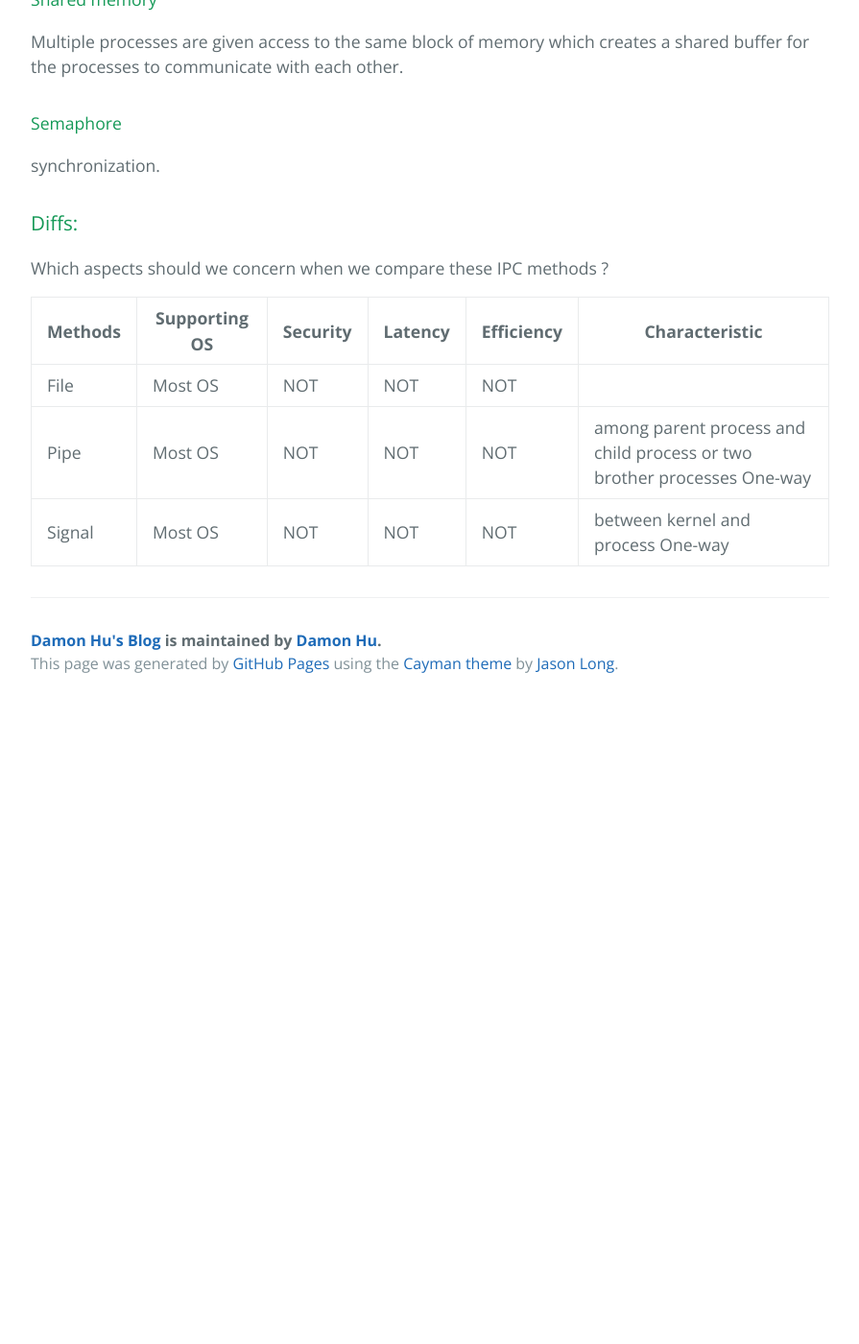
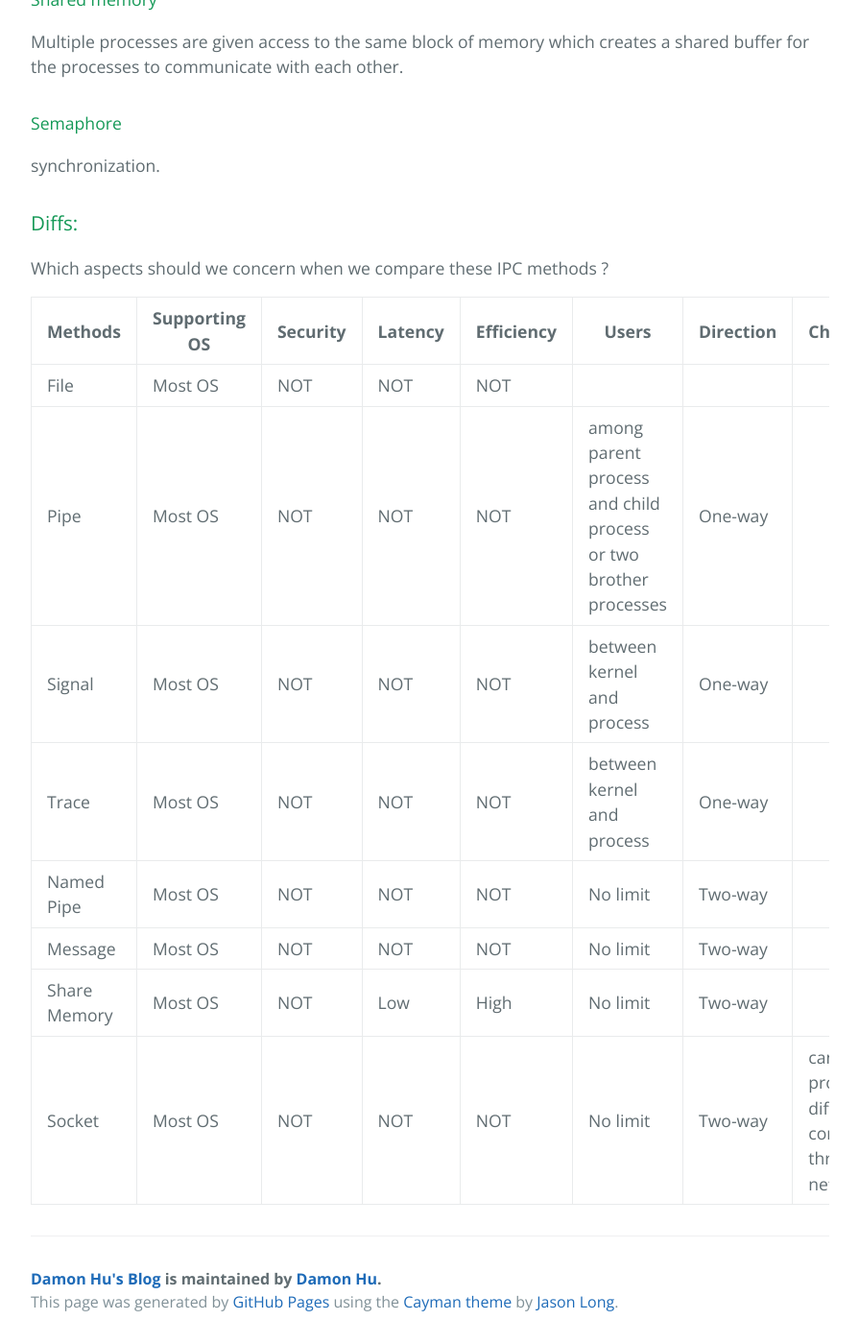
Before and after one commit to dreamhb/dreamhb.github.io, a Jekyll site: the page built from _posts/2019-03-17-IPC-Diffs.md, in a window 1280 px wide and 1400 px high, scrolled down 1614 px. Shown: the whole window at 96% size, without its empty margins (192-1087 px from the left). Built offline with Jekyll 4.4.1, drawn with Linux system fonts in a browser that asks for light colours; before the commit the page ends 2349 px from its top, so only the background shows below that.

Commit message:
update table

```diff
--- a/_posts/2019-03-17-IPC-Diffs.md
+++ b/_posts/2019-03-17-IPC-Diffs.md
@@ -45,8 +45,13 @@ synchronization.
 ### Diffs:
 Which aspects should we concern when we compare these IPC methods ?
 
-| Methods | Supporting OS | Security | Latency | Efficiency | Characteristic |
-| ---- | ---- | ---- | ---- | ---- | ----- |
-| File | Most OS | NOT | NOT | NOT |   |
-| Pipe | Most OS | NOT | NOT | NOT | among parent process and child process or two brother processes One-way  |
-| Signal | Most OS | NOT | NOT | NOT | between kernel and process One-way  |
+| Methods | Supporting OS | Security | Latency | Efficiency | Users | Direction | Characteristic |
+| ---- | ---- | ---- | ---- | ---- | ---- | ---- | ----- |
+| File | Most OS | NOT | NOT | NOT | | | |
+| Pipe | Most OS | NOT | NOT | NOT | among parent process and child process or two brother processes | One-way | |
+| Signal | Most OS | NOT | NOT | NOT | between kernel and process | One-way | |
+| Trace | Most OS | NOT | NOT | NOT | between kernel and process | One-way | |
+| Named Pipe | Most OS | NOT | NOT | NOT | No limit | Two-way | |
+| Message | Most OS | NOT | NOT | NOT | No limit | Two-way | |
+| Share Memory | Most OS | NOT | Low | High | No limit | Two-way | |
+| Socket | Most OS | NOT | NOT | NOT | No limit | Two-way | can among processes in different computer through network |
```
